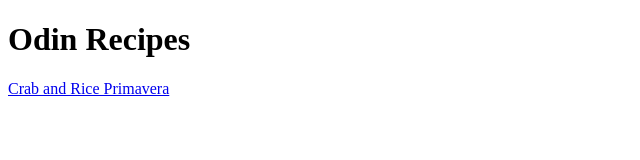
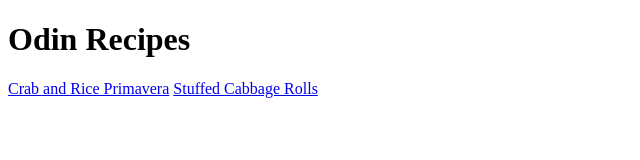
Before and after one commit to ezack/odin-recipes, a plain HTML site: page index.html in a window 1280 px wide. Shown: the whole page, without its empty margins (0-640 px from the left). Drawn offline with Linux system fonts and the light colour scheme.

Commit message:
Add Golabki

```diff
--- a/index.html
+++ b/index.html
@@ -9,6 +9,8 @@
 <body>
     <h1>Odin Recipes</h1>
     <a href="./recipes/crab-primavera.html">Crab and Rice Primavera</a>
+    <a href="./recipes/galobki.html">Stuffed Cabbage Rolls</a>
+
 </body>
 
 </html>
```
